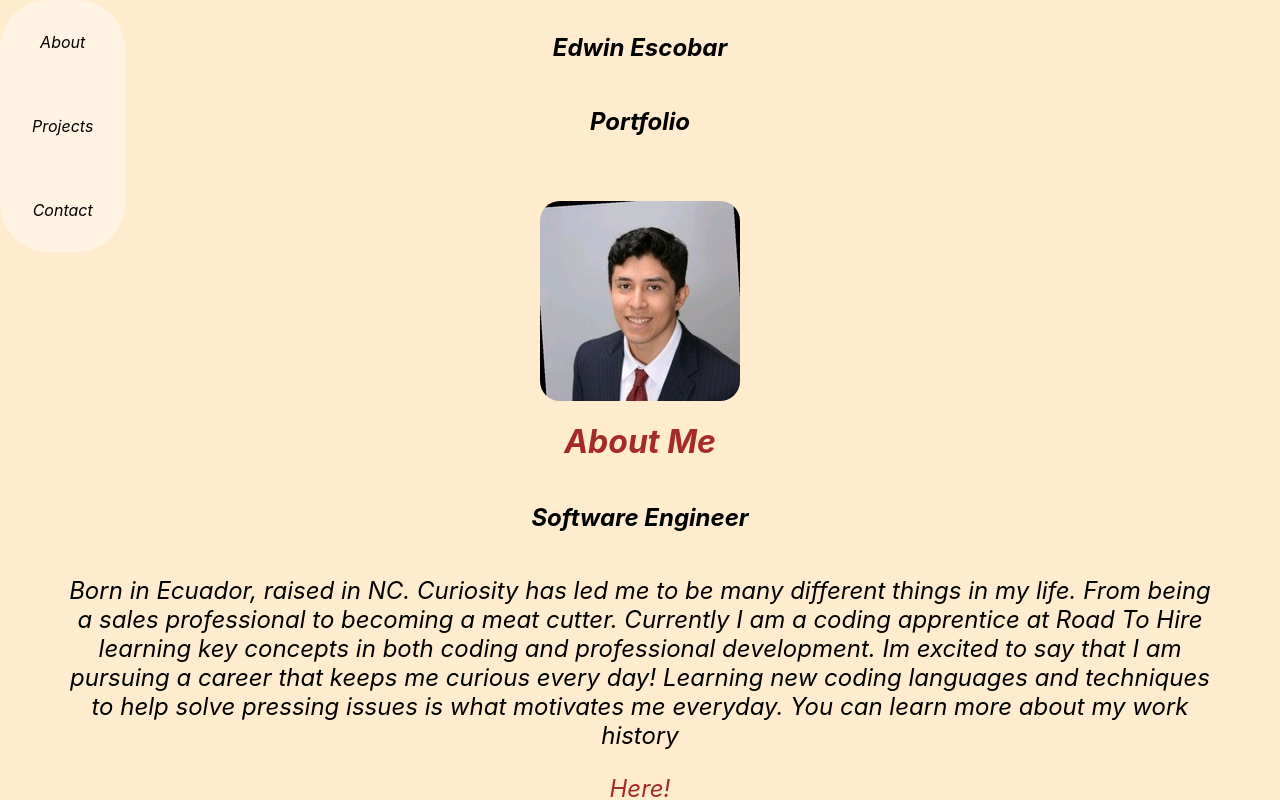
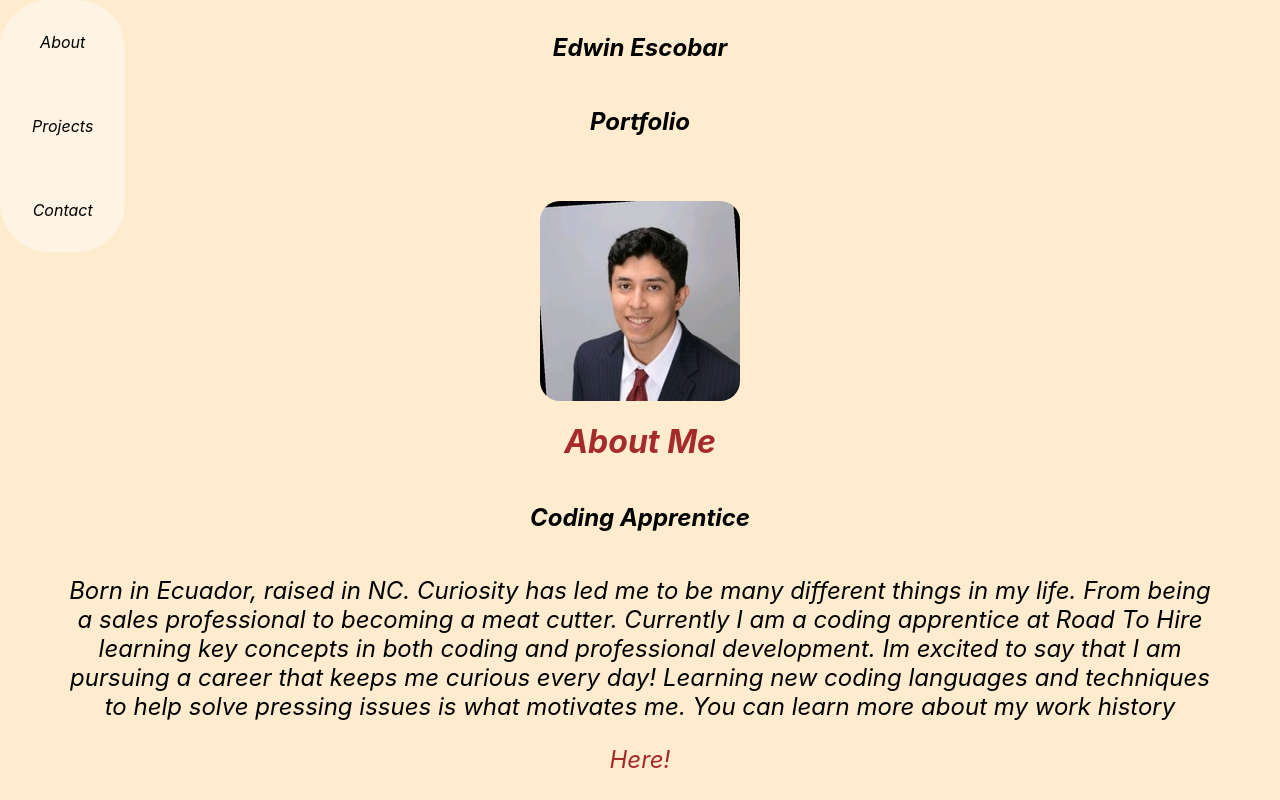
Before and after one commit to EdwinE97/Portfolio, a React (Create React App) app in the folder portfolio/: page / in a window 1280 px wide. Shown: the top 800 px of the page. Built offline with nearby package versions, Linux system fonts and the light colour scheme.

Commit message:
changed about

```diff
--- a/portfolio/src/components/About.jsx
+++ b/portfolio/src/components/About.jsx
@@ -8,8 +8,8 @@ const About = () =>{
             <div className='about-container-column'>
             <img className='img-me' alt='profile' src='./img/edwin pic.jpeg'></img>
             <h1 style={{color:'brown'}}>About Me</h1>
-            <h2>Software Engineer</h2>
-            <p> Born in Ecuador, raised in NC. Curiosity has led me to be many different things in my life. From being a sales professional to becoming a meat cutter. Currently I am a coding apprentice at Road To Hire learning key concepts in both coding and professional development. Im excited to say that I am pursuing a career that keeps me curious every day! Learning new coding languages and techniques to help solve pressing issues is what motivates me everyday. You can learn more about my work history   <a href='img/Edwin_E_Resume.pdf'><p style={{color:'brown'}}>here!</p></a> </p>
+            <h2>Coding Apprentice</h2>
+            <p> Born in Ecuador, raised in NC. Curiosity has led me to be many different things in my life. From being a sales professional to becoming a meat cutter. Currently I am a coding apprentice at Road To Hire learning key concepts in both coding and professional development. Im excited to say that I am pursuing a career that keeps me curious every day! Learning new coding languages and techniques to help solve pressing issues is what motivates me. You can learn more about my work history   <a href='img/Edwin_E_Resume.pdf'><p style={{color:'brown'}}>here!</p></a> </p>
 
             </div>
         </div>
```
